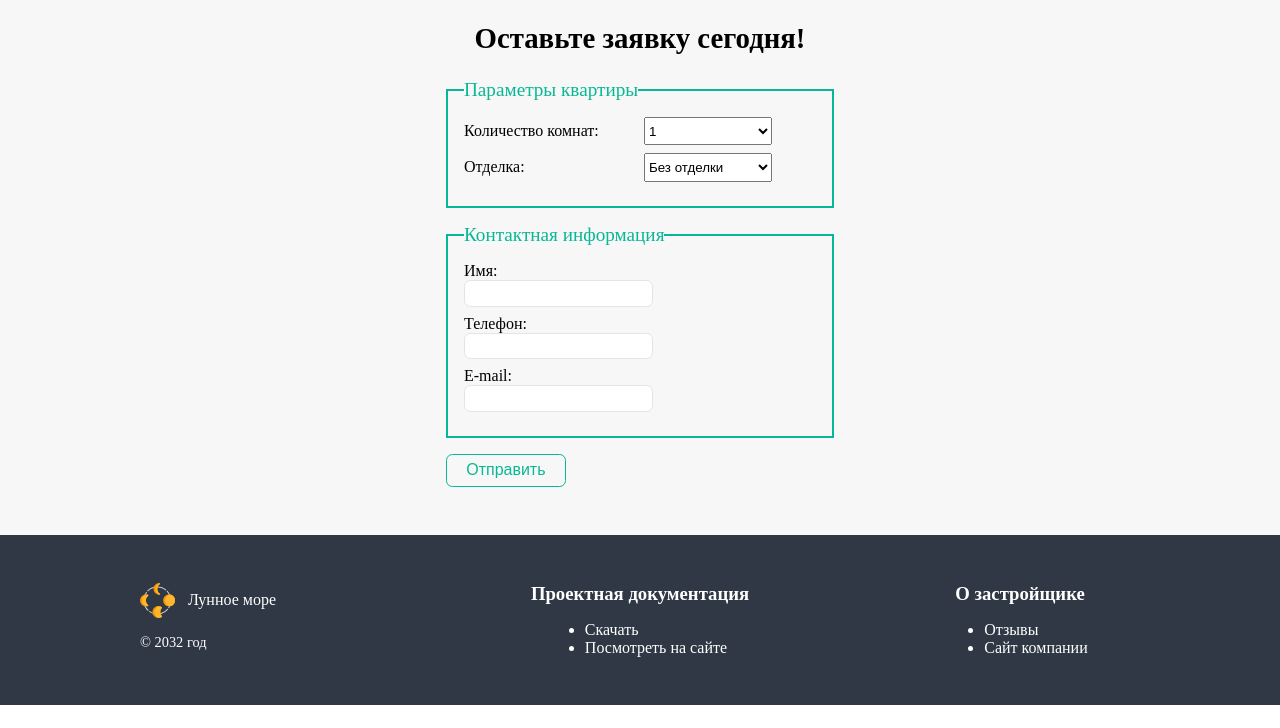
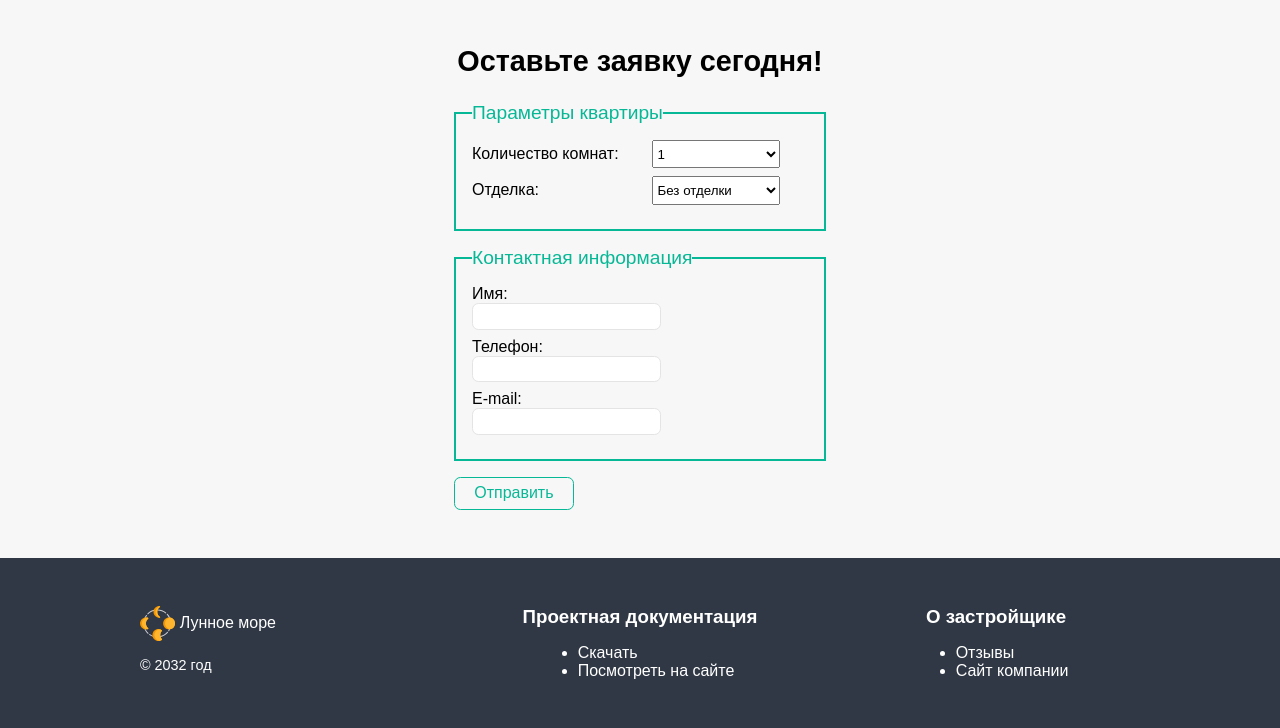
Before and after one commit to Barrierok/lcd-moon-sea, a website: page landing/index.html in a window 1280 px wide. Shown: the part 1427-2155 px from the top of the page. Before the commit the page ends 2132 px from the top, so only its background shows below. Drawn offline with Linux system fonts and the light colour scheme.

Commit message:
Внес исправления

```diff
--- a/landing/styles/style.css
+++ b/landing/styles/style.css
@@ -2,6 +2,10 @@
 /* Общие стили */
 html {
   font-size: 16px;
+}
+
+body {
+  font-family: sans-serif;
 }
 
 div {
@@ -155,7 +159,7 @@ form {
 }
 
 fieldset {
-  width: 22rem;
+  width: 21rem;
   border: 2px solid #07b896;
   padding: 1rem;
   margin-bottom: 1rem;
@@ -179,6 +183,10 @@ legend {
 select {
   width: 8rem;
   padding: 0.3rem 0;
+}
+
+option {
+  background-color: white;
 }
 
 input {
@@ -211,7 +219,7 @@ h3 {
 }
 
 .footer-content {
-  width: 15rem;
+  width: 18rem;
 }
 
 ul {
```
